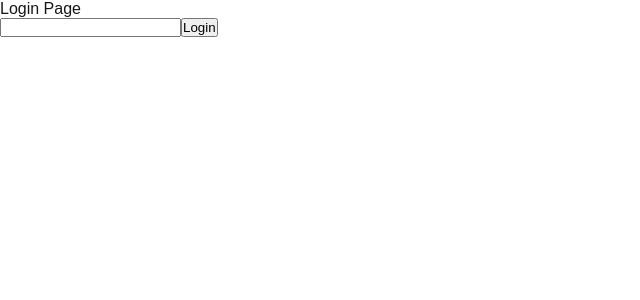
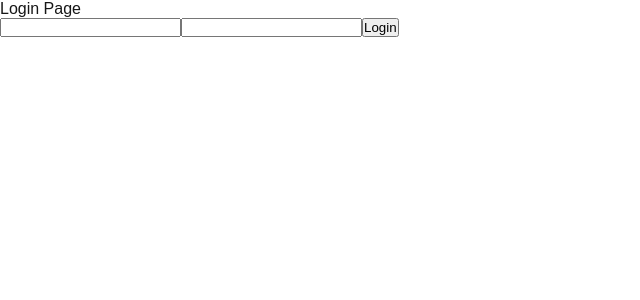
Before and after one commit to PuvaDD/Decamond-next-auth, a Next.js app in the folder decamond-next-auth/: page /auth/login in a window 1280 px wide. Shown: the top 300 px of the page, without its empty margins (0-640 px from the left). Built offline with nearby package versions, Linux system fonts and the light colour scheme.

Commit message:
refact: Updated Login page

```diff
--- a/decamond-next-auth/src/app/auth/login/page.tsx
+++ b/decamond-next-auth/src/app/auth/login/page.tsx
@@ -1,21 +1,39 @@
 "use client";
 
-import { useState } from "react";
-import { Login } from "@/auth/actions";
+import { PASSWORD_INPUT_NAME, PHONE_NUMBER_INP_NAME } from "@/lib/utils";
+import { useActionState, useEffect, useState } from "react";
+import { Login } from "@/lib/auth/actions";
+
 import Form from "next/form";
 
 export default function LoginPage() {
   const [phoneNumber, setPhoneNumber] = useState("");
+  const [password, setPassword] = useState("");
+  const [state, loginAction, pending] = useActionState(
+    (prevState: any, formData: FormData) => Login(formData),
+    {}
+  );
+
+  useEffect(() => {
+    console.log("state = ", state);
+    console.log("\n\n<========================>\n\n");
+  }, [state]);
 
   return (
-    <Form action={Login}>
+    <Form action={loginAction}>
       <div>Login Page</div>
       <input
-        name="phone-number"
+        name={PHONE_NUMBER_INP_NAME}
         value={phoneNumber}
         onChange={(e) => setPhoneNumber(e.target.value)}
       />
+      <input
+        name={PASSWORD_INPUT_NAME}
+        value={password}
+        onChange={(e) => setPassword(e.target.value)}
+      />
       <button>Login</button>
+      {state.error && <div>{state.error}</div>}
     </Form>
   );
 }
```
